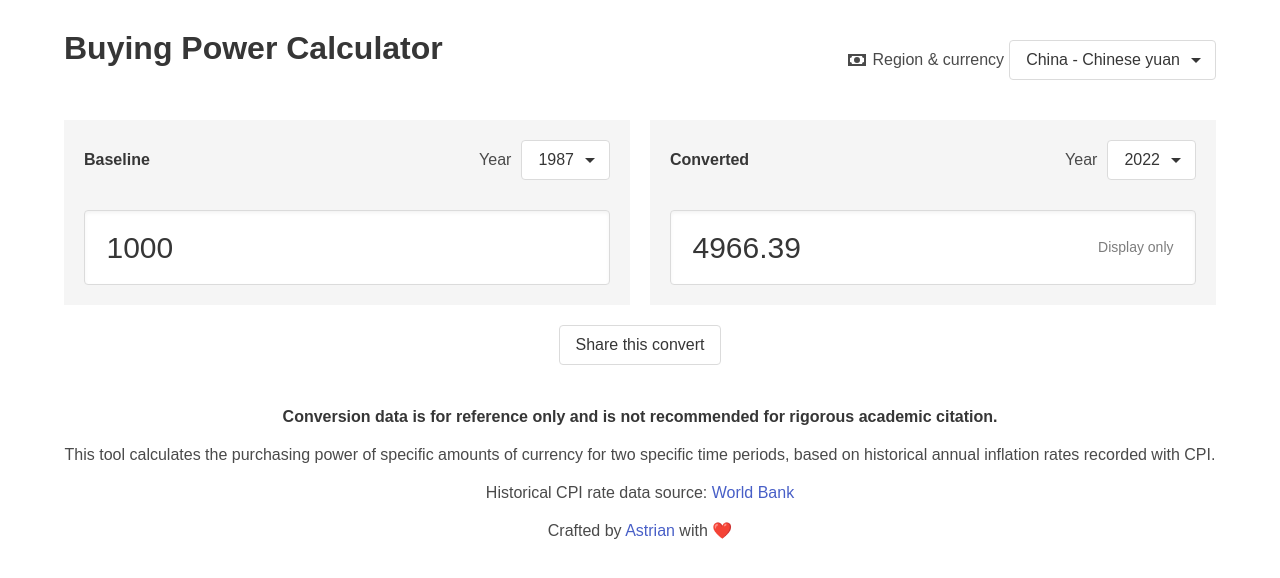
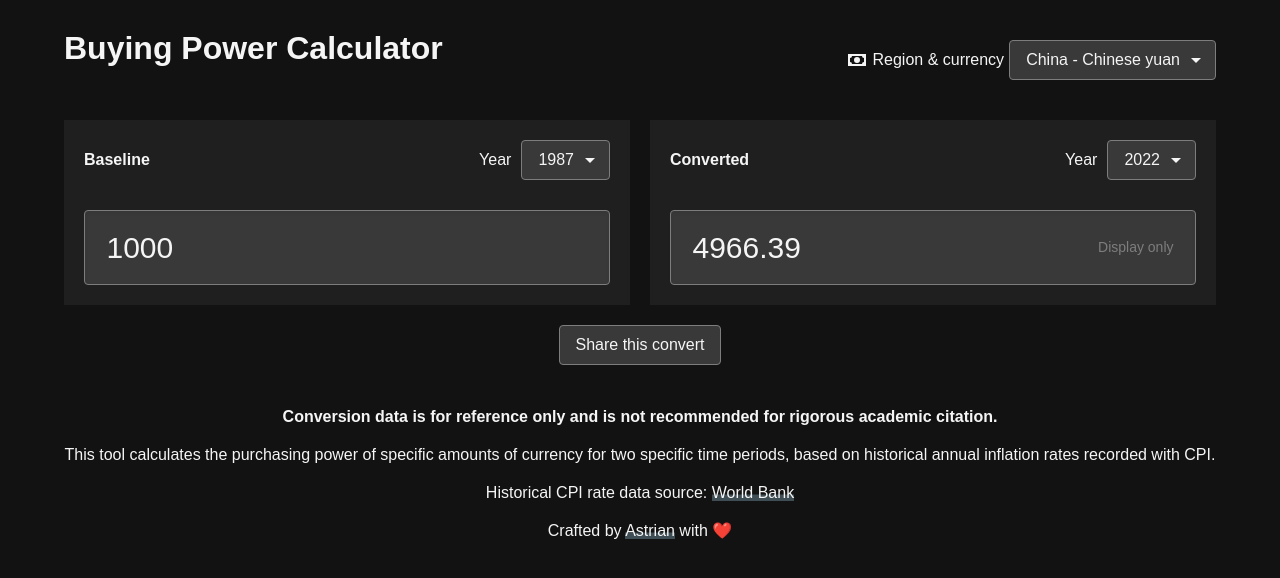
Before and after one commit to Astrian/buying-power-calculator, a React (Vite) app: page / in a window 1280 px wide. Shown: the top 578 px of the page. Built offline with nearby package versions, Linux system fonts and the light colour scheme.

Commit message:
URL styling

```diff
--- a/src/style.scss
+++ b/src/style.scss
@@ -1,5 +1,12 @@
 * {
   font-family: "runda", "source-han-sans-cjk-sc", sans-serif;
+}
+
+a {
+  color: hsl(0, 0%, 29);
+  --tw-shadow: inset 0 -.4em 0 0 #aed2e4;
+  --tw-shadow-colored: inset 0 -.1em 0 0 var(--tw-shadow-color);
+  box-shadow: var(--tw-ring-offset-shadow, 0 0 #0000), var(--tw-ring-shadow, 0 0 #0000), var(--tw-shadow);
 }
 
 .container {
@@ -138,7 +145,10 @@
 }
 
 /* Dark scheme */
-@media (prefers-color-scheme: dark) {
+@media (prefers-color-scheme: light) {
+  a {
+    --tw-shadow: inset 0 -.4em 0 0 #3f4d54;
+  }
   html {
     background-color: #121212;
     .container {
```
